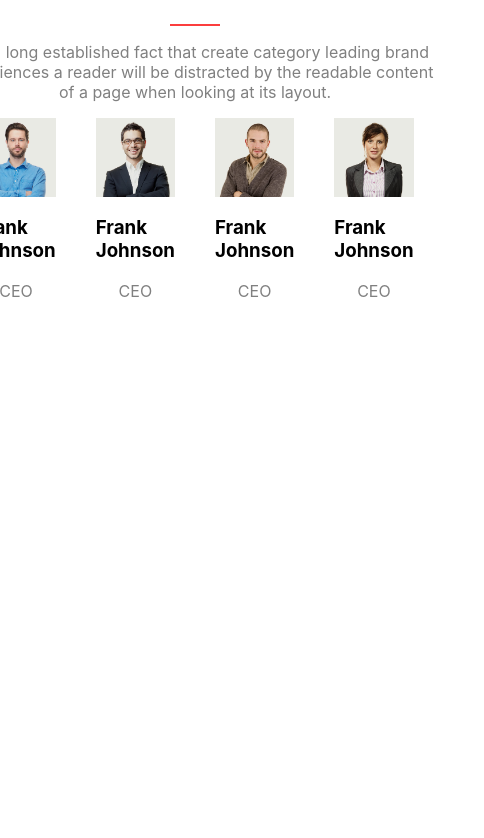
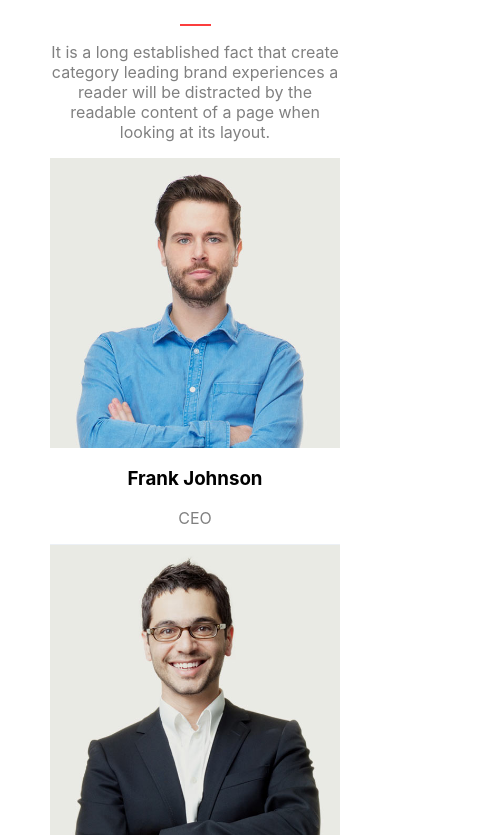
Before and after one commit to Pubudusandeepa/serviceslanding, a React (Create React App) app: page / in a window 390 px wide. Shown: the part 6166-7004 px from the top of the page, 484 px wide, since content can reach past the window. Before the commit the page ends 6533 px from the top, so only its background shows below. Built offline with nearby package versions, Linux system fonts and the light colour scheme.

Commit message:
create responsible

```diff
--- a/src/container/team/Team.css
+++ b/src/container/team/Team.css
@@ -26,6 +26,7 @@
   align-items: center;
   width: 20%;
   padding: 0px 20px;
+  border-bottom: 1px solid #ecf0f5;
 }
 .section_people_details :hover {
   transform: translateY(-10px);
@@ -58,3 +59,17 @@
 .team_postion p {
   margin-top: 0px;
 }
+
+@media screen and (max-width: 1150px) {
+  .section_peoples {
+    display: flex;
+    flex-direction: column;
+    width: 100%;
+  }
+  .section_people_details {
+    display: flex;
+    flex-direction: column;
+    padding: 0 0;
+    width: 100%;
+  }
+}
```
